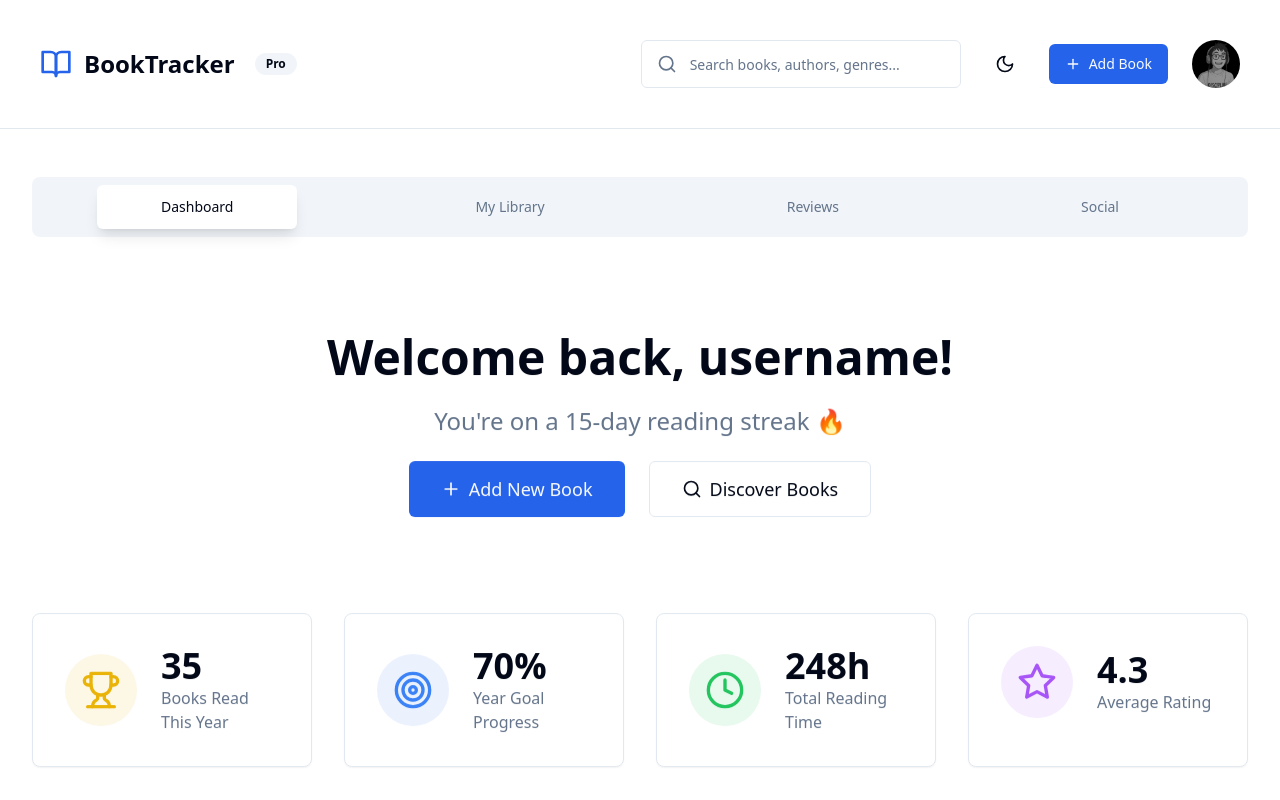
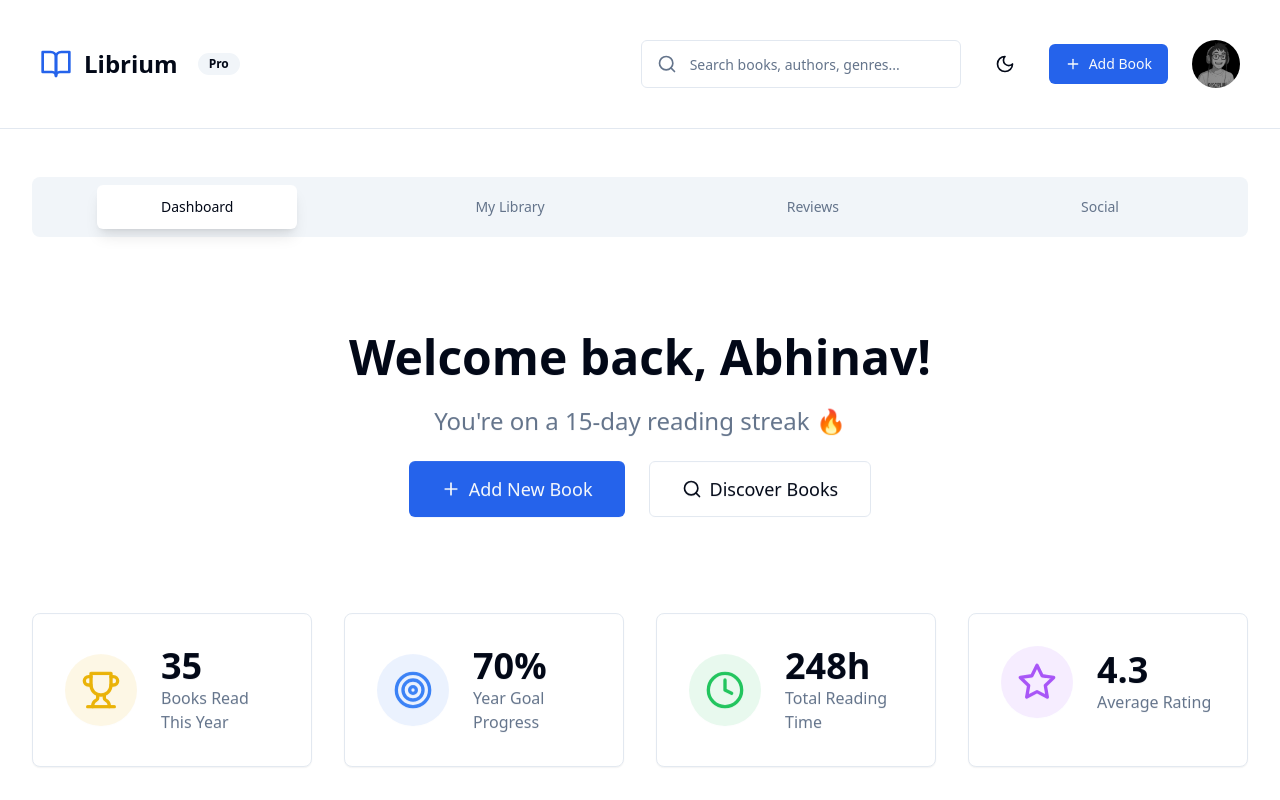
Before and after one commit to sahillllllllll-bit/Book-Review-Reading-Tracker, a React (Vite) app: page / in a window 1280 px wide. Shown: the top 800 px of the page. Built offline with nearby package versions, Linux system fonts and the light colour scheme.

Commit message:
Updating Name

```diff
--- a/src/components/Header.jsx
+++ b/src/components/Header.jsx
@@ -17,8 +17,8 @@ export default function Header() {
       <div className="container mx-auto px-4 sm:px-6 py-4 sm:py-6">
         <div className="flex items-center justify-between">
           <div className="flex items-center gap-2 sm:gap-3">
-            <BookOpen className="h-6 w-6 sm:h-8 w-8 text-primary" />
-            <h1 className="text-lg sm:text-2xl font-bold">BookTracker</h1>
+            <BookOpen className="h-6 w-6 sm:h-8 sm:w-8 text-primary" />
+            <h1 className="text-4xl sm:text-2xl font-bold">Librium</h1>
             <Badge variant="secondary" className="hidden sm:inline ml-2">
               Pro
             </Badge>
--- a/src/pages/Dashboard.jsx
+++ b/src/pages/Dashboard.jsx
@@ -45,7 +45,7 @@ export default function Dashboard() {
           animate={{ opacity: 1, y: 0 }}
           transition={{ delay: 0.2 }}
         >
-          Welcome back, username!
+          Welcome back, Abhinav!
         </motion.h2>
         <motion.p
           className="text-2xl text-muted-foreground"
```
